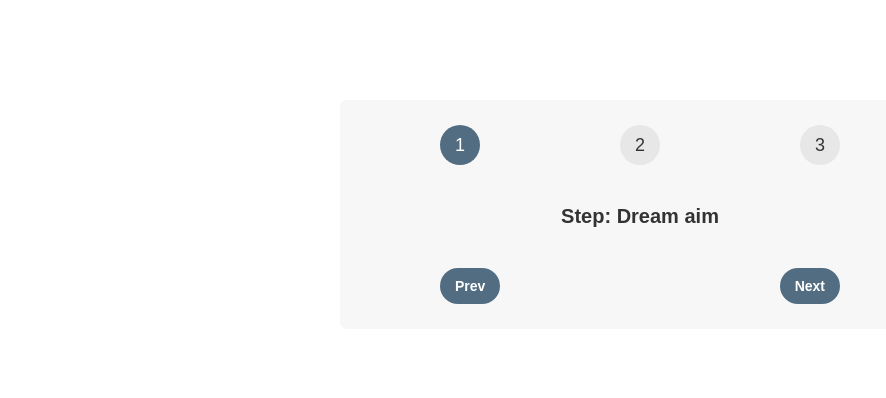
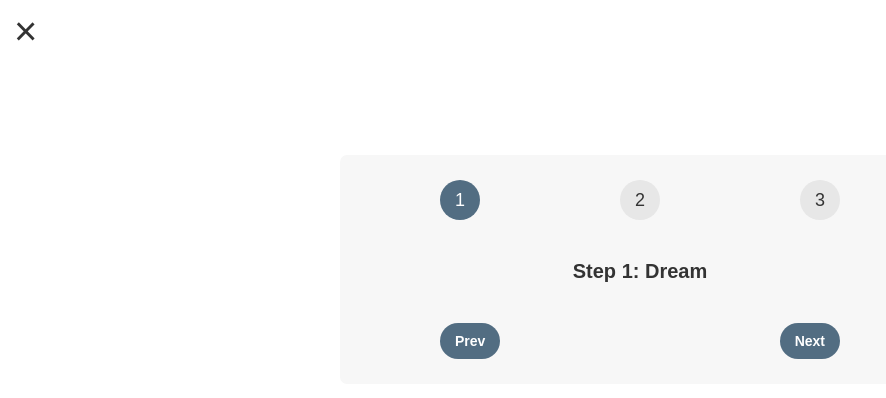
Before and after one commit to MikhaelAdrielPG/steps-form, a React (Create React App) app: page / in a window 1280 px wide. Shown: the top 398 px of the page, without its empty margins (0-886 px from the left). Built offline with nearby package versions, Linux system fonts and the light colour scheme.

Commit message:
Cara Benar Mengubah Nilai State Dengan State Itu Sendiri

```diff
--- a/src/App.js
+++ b/src/App.js
@@ -1,38 +1,38 @@
 import { useState } from "react";
 
+const stepItems = ["Dream", "Believe", "Achieve"];
 function App() {
-  // const arr = useState({ name: "aim" });
-
-  // console.log(arr);
-
-  // let step = 1;
   const [step, setStep] = useState(1);
-  const [test, setTest] = useState({ name: "aim" });
+  const [isOpen, setIsOpen] = useState(true);
 
   function handleNext() {
-    // step += 1;
-    if (step < 3) setStep(step + 1);
-    console.log(step);
-    // bad practice
-    setTest({ name: "luna" });
-    // console.log(step);
+    if (step < 3) {
+      setStep((step) => step + 1);
+      // setStep((step) => step + 1);
+      // setStep(step + 1); // 2
+      // setStep(step + 1); // 3
+    }
   }
 
   function handlePrev() {
-    // step += 1;
-    if (step > 1) setStep(step - 1);
-    console.log(step);
-    // console.log(step);
+    if (step > 1) setStep((step) => step - 1);
   }
 
   return (
+    <>
+      <button className="close" onClick={() => setIsOpen((isOpen) => !isOpen)}>
+        &times;
+      </button>
+      {isOpen && (
         <div className="steps">
           <div className="numbers">
             <div className={step >= 1 ? "active" : ""}>1</div>
             <div className={step >= 2 ? "active" : ""}>2</div>
             <div className={step >= 3 ? "active" : ""}>3</div>
           </div>
-      <p className="message">Step: Dream {test.name}</p>
+          <p className="message">
+            Step {step}: {stepItems[step - 1]}
+          </p>
           <div className="buttons">
             <button
               style={{ backgroundColor: "#526D82", color: "#fff" }}
@@ -48,6 +48,8 @@ function App() {
             </button>
           </div>
         </div>
+      )}
+    </>
   );
 }
 
```
Lines whose indentation alone changed are shown as unchanged.
